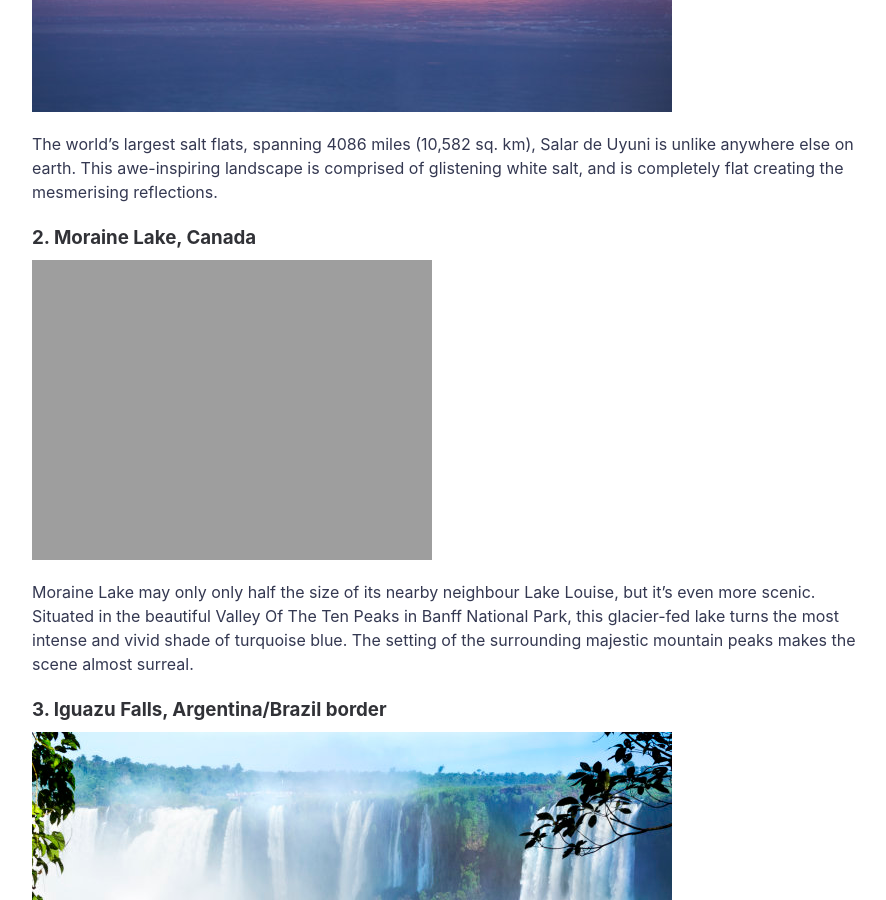
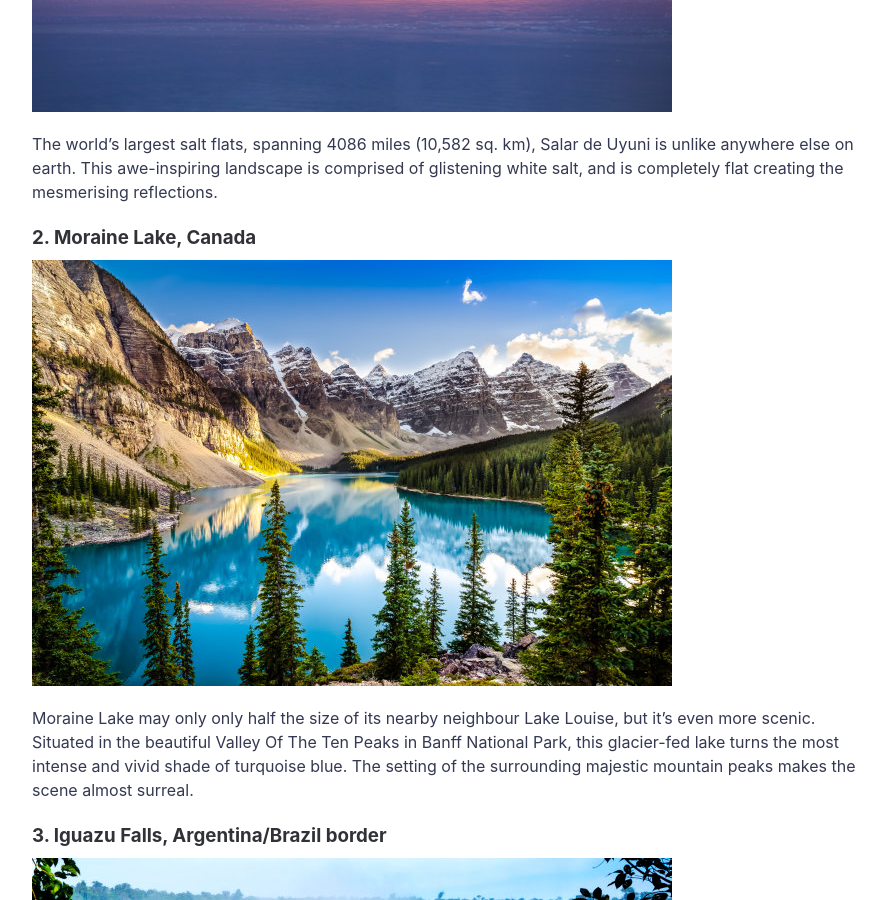
Before and after one commit to artipedia/firstravelers, a Jekyll site: the page built from _posts/2018-08-11-top-9-beautiful-place-in-the-world.md, in a window 1280 px wide and 900 px high, scrolled down 1026 px. Shown: the whole window, without its empty margins (188-1074 px from the left). Built offline with Jekyll 4.4.1, drawn with Linux system fonts in a browser that asks for light colours; a script that is not in the unit is left out; comment, search, counter and statistics services are not loaded.

Commit message:
Update 2018-08-11-top-9-beautiful-place-in-the-world.md

```diff
--- a/_posts/2018-08-11-top-9-beautiful-place-in-the-world.md
+++ b/_posts/2018-08-11-top-9-beautiful-place-in-the-world.md
@@ -16,7 +16,7 @@ The world is full of diverse destinations that are waiting to be explored.
 The world's largest salt flats, spanning 4086 miles (10,582 sq. km), Salar de Uyuni is unlike anywhere else on earth. This awe-inspiring landscape is comprised of glistening white salt, and is completely flat creating the mesmerising reflections.
 
 ### 2. Moraine Lake, Canada
-![Moraine Lake, Kanada]({{ "assets/img/posts/morainelake.jpg" | absolute_url }})
+![Moraine Lake, Kanada]({{ "assets/img/posts/morainlake.jpg" | absolute_url }})
 
 Moraine Lake may only only half the size of its nearby neighbour Lake Louise, but it's even more scenic. Situated in the beautiful Valley Of The Ten Peaks in Banff National Park, this glacier-fed lake turns the most intense and vivid shade of turquoise blue. The setting of the surrounding majestic mountain peaks makes the scene almost surreal.
 
```
